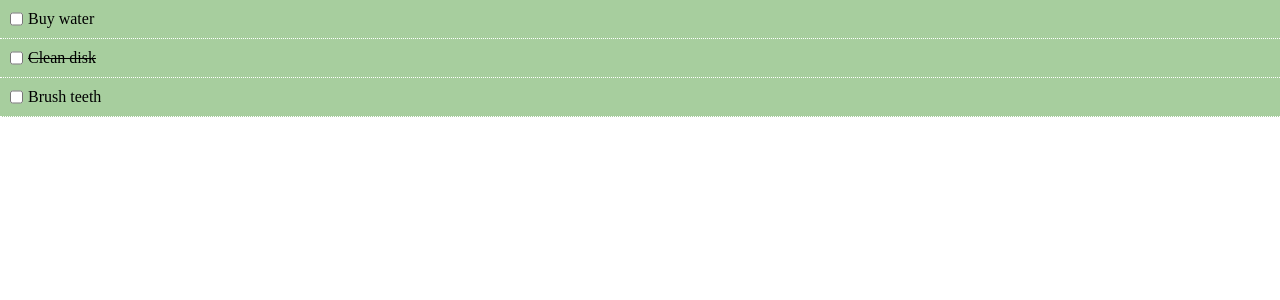
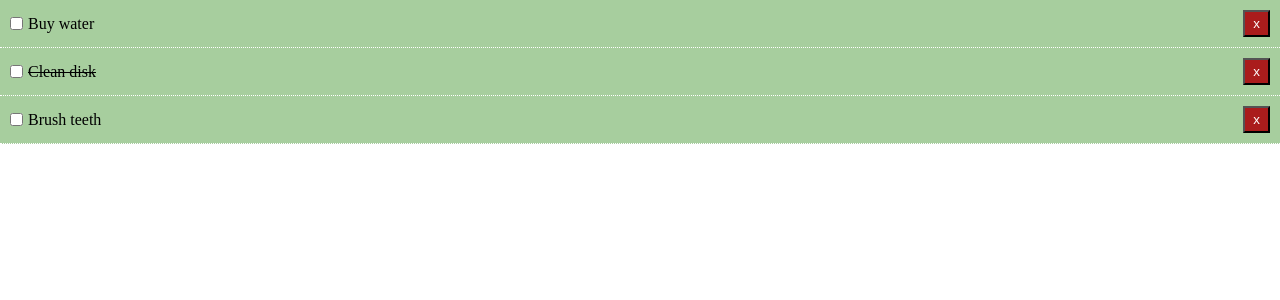
Before and after one commit to webroyit/f1vjs3-FirstVue, a Vue app: page / in a window 1280 px wide. Shown: the top 300 px of the page. Built offline with nearby package versions, Linux system fonts and the light colour scheme.

Commit message:
Add a delete button

```diff
--- a/src/components/TodoItem.vue
+++ b/src/components/TodoItem.vue
@@ -1,9 +1,12 @@
 <template>
     <!-- apply is-complete style if todo.completed is true -->
-    <div class="todo-item" v-bind:class="{'is-complete':todo.completed}">
-        <!-- v-on to add event listener -->
-        <input type="checkbox" v-on:change="markComplete" />
-        <p>{{todo.title}}</p>
+    <div class="todo-item">
+        <div class="item" v-bind:class="{'is-complete':todo.completed}">
+            <!-- v-on to add event listener -->
+            <input type="checkbox" v-on:change="markComplete" />
+            <p>{{todo.title}}</p>
+        </div>
+        <button class="delete">x</button>
     </div>
 </template>
 
@@ -26,13 +29,26 @@ export default {
         padding: 10px;
         border-bottom: 1px white dotted;
         display: flex;
+        justify-content: space-between;
     }
 
     .todo-item input{
         margin-right: 5px;
     }
 
+    .item{
+        display: flex;
+        align-items: center;
+    }
+
     .is-complete{
         text-decoration: line-through;
     }
+
+    .delete{
+        padding: 4px 8px;
+        color: white;
+        background-color: #aa1c1c;
+        cursor: pointer;
+    }
 </style>
```
